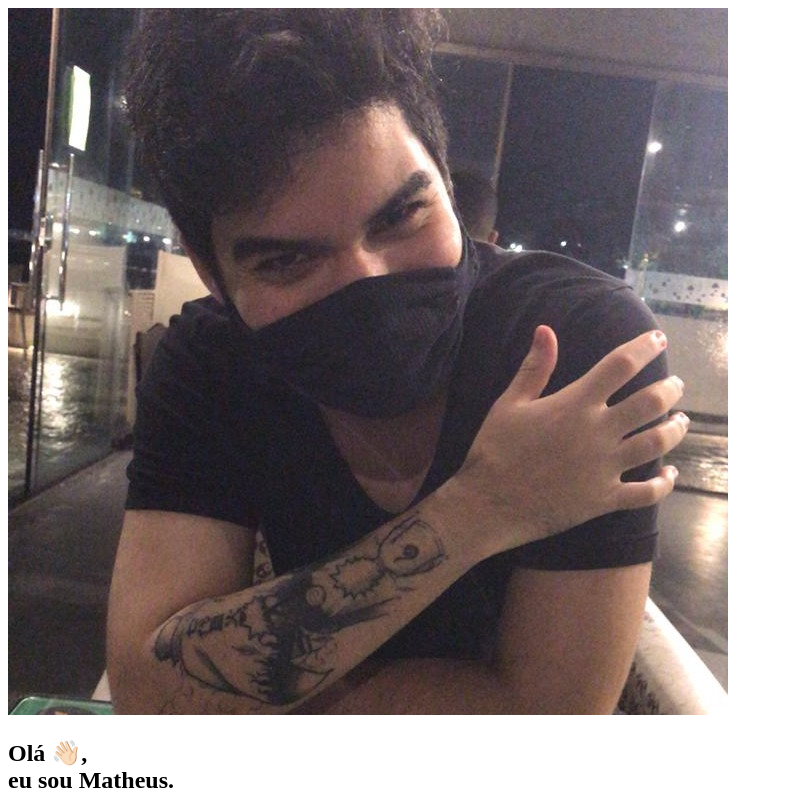
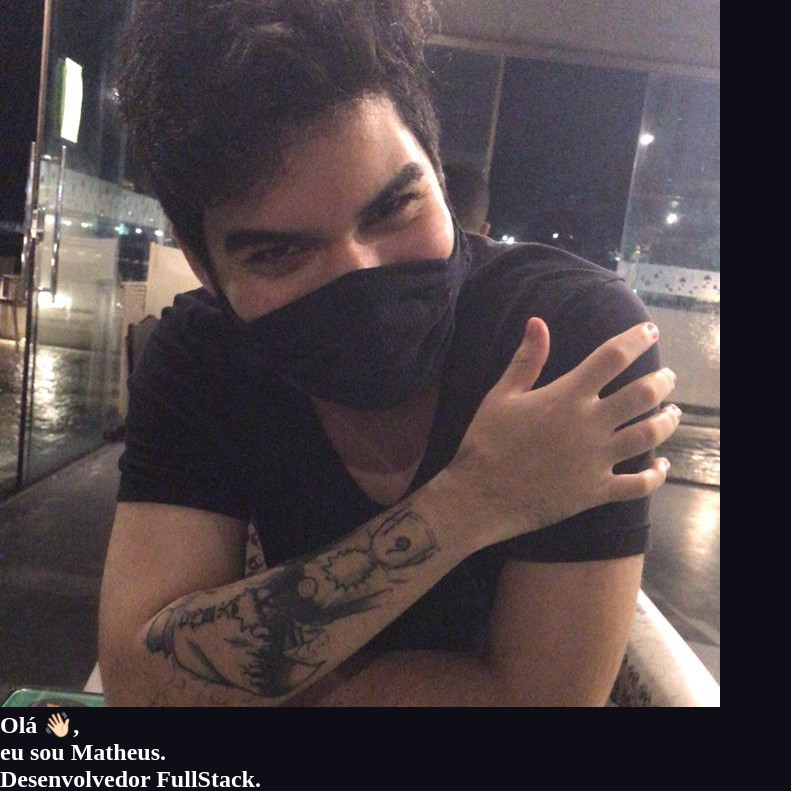
Before and after one commit to matheusg18/matheusg18.github.io, a React (Create React App) app: page / in a window 1280 px wide. Shown: the top 791 px of the page, without its empty margins (0-791 px from the left). Built offline with nearby package versions, Linux system fonts and the light colour scheme.

Commit message:
adiciona um reset css

```diff
--- /dev/null
+++ b/src/index.css
@@ -0,0 +1,10 @@
+* {
+  margin: 0;
+  padding: 0;
+  box-sizing: border-box;
+}
+
+body {
+  background-color: #0f0e17;
+  color: #fff;
+}
--- a/src/index.jsx
+++ b/src/index.jsx
@@ -1,6 +1,7 @@
 import React from 'react';
 import ReactDOM from 'react-dom';
 import App from './App';
+import './index.css';
 
 ReactDOM.render(
   <React.StrictMode>
```
